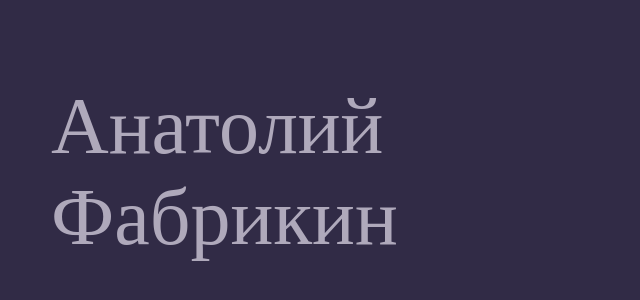
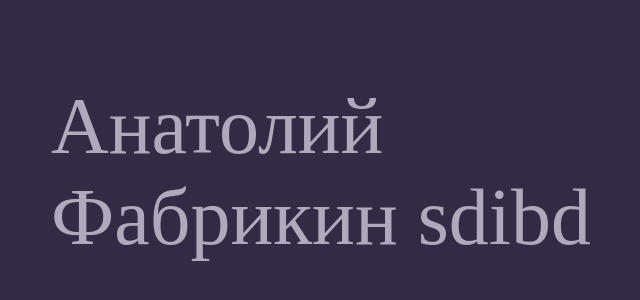
Before and after one commit to sdibd/js-lecture-01, a website: page index.html in a window 1280 px wide. Shown: the part 228-528 px from the top of the page, without its empty margins (269-909 px from the left). Drawn offline with Linux system fonts and the light colour scheme.

Commit message:
Update index.html

```diff
--- a/index.html
+++ b/index.html
@@ -9,7 +9,7 @@
 </head>
 <body>
   <div class="name">
-    Анатолий Фабрикин
+    Анатолий Фабрикин sdibd
   </div>
  </body>
 </html>
```
